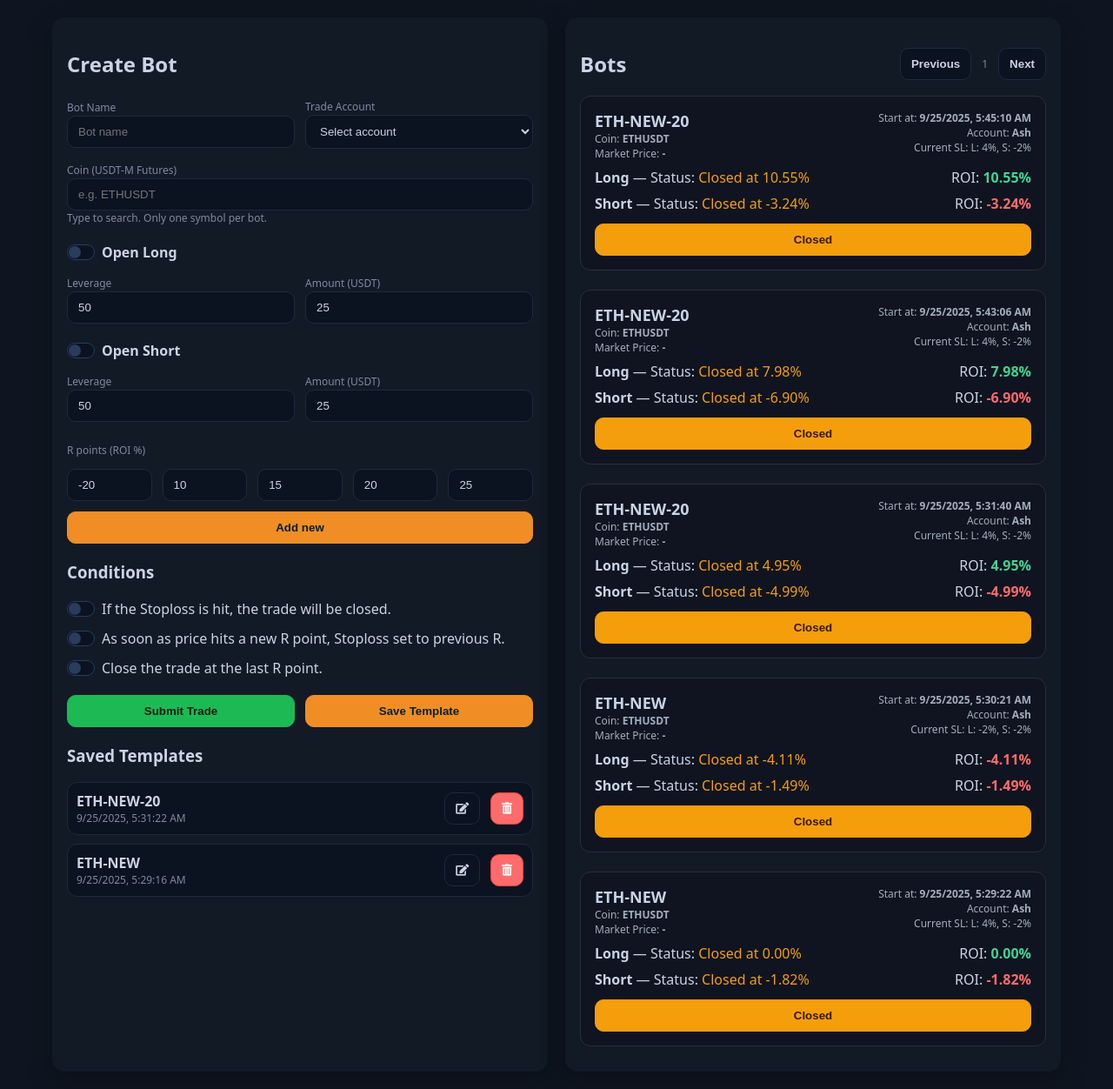
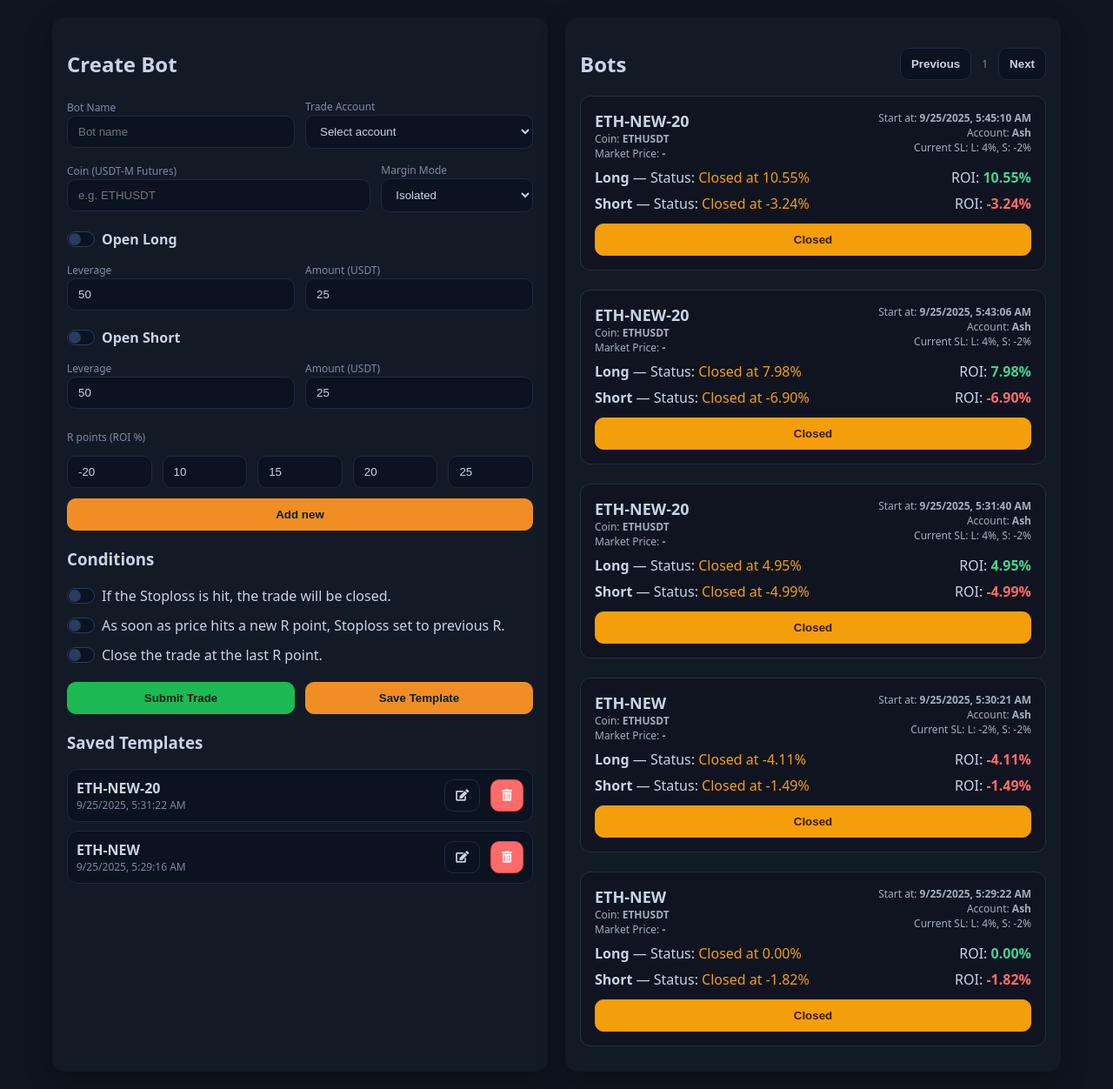
Before and after one commit to ashraful3ra/DualEdge-Bot, a Flask app: page /dashboard in a window 1280 px wide. Shown: the part 70-1322 px from the top of the page at 87% size. Run offline with Flask 3, Linux system fonts and the light colour scheme; data comes from the database, SQL or seed files in the repository; both versions use the stored data as it was after the commit; data that the repository does not hold is empty; parts of the project's set-up code (start-up, migrations or seed data) failed here and were passed over; some libraries are stand-ins or nearby versions.

Commit message:
Add margin mode selection and update bot logic for margin type handling

```diff
--- a/app.py
+++ b/app.py
@@ -173,6 +173,7 @@ def bots_list():
 def bots_submit():
     data=request.get_json(force=True)
     name=data.get('name','').strip(); symbol=data.get('symbol','').upper(); account_id=int(data.get('account_id') or 0)
+    margin_mode = data.get('margin_mode', 'ISOLATED').upper()
     long_enabled=int(bool(data.get('long_enabled'))); short_enabled=int(bool(data.get('short_enabled')))
     long_leverage=int(data.get('long_leverage') or 1); short_leverage=int(data.get('short_leverage') or 1)
     long_amount=float(data.get('long_amount') or 0); short_amount=float(data.get('short_amount') or 0)
@@ -195,7 +196,7 @@ def bots_submit():
         if long_enabled and long_amount < max(minN, 0): return jsonify({'error': f'Long amount (${long_amount}) is below min notional (${minN}).'}), 400
         if short_enabled and short_amount < max(minN, 0): return jsonify({'error': f'Short amount (${short_amount}) is below min notional (${minN}).'}), 400
 
-        bn.set_margin_isolated(symbol)
+        bn.set_margin_type(symbol, margin_mode)
         # Fix: Set leverage for both positions if enabled
         if long_enabled: bn.set_leverage(symbol, long_leverage)
         if short_enabled: bn.set_leverage(symbol, short_leverage)
@@ -342,6 +343,7 @@ def process_trade_logic(bot, bn_client, mark_price):
     sl_points = sorted([p for p in r_points if p < 0], reverse=True)
     tp_points = sorted([p for p in r_points if p > 0])
 
+    # Ensure SL points are initialized in the bot dictionary for local checks
     if 'long_sl_point' not in bot: bot['long_sl_point'] = None
     if 'short_sl_point' not in bot: bot['short_sl_point'] = None
 
@@ -351,25 +353,33 @@ def process_trade_logic(bot, bn_client, mark_price):
         if bot['long_status'] == 'Running' and bot['long_entry_price']:
             roi = compute_roi(bot['long_entry_price'], mark_price, bot['long_leverage'], 'LONG')
 
-            # Trailing SL
+            # === START: UPDATED TRAILING SL LOGIC ===
             if bot['cond_trailing'] and len(tp_points) > 1:
-                highest_tp_hit = next((p for p in reversed(tp_points) if roi >= p), None)
-                if highest_tp_hit:
-                    current_tp_index = tp_points.index(highest_tp_hit)
-                    if current_tp_index > 0:
-                        new_sl_point = tp_points[current_tp_index - 1]
-                        if new_sl_point != bot.get('long_sl_point'):
-                            cur.execute("UPDATE bots SET long_sl_point=? WHERE id=?", (new_sl_point, bot['id']))
-                            con.commit()
-                            bot['long_sl_point'] = new_sl_point
+                potential_new_sl = None
+                # Iterate through TP points in reverse (e.g., R5, R4, R3...) to find the highest one hit
+                for i in range(len(tp_points) - 1, 0, -1):
+                    # tp_points[i] is the TP level to check (e.g., R3)
+                    # tp_points[i-1] is the potential new SL (e.g., R2)
+                    if roi >= tp_points[i]:
+                        potential_new_sl = tp_points[i-1]
+                        break # Found the highest applicable SL, no need to check lower TPs
 
-            # SL Close
+                if potential_new_sl is not None:
+                    current_sl = bot.get('long_sl_point')
+                    # Only update the SL in the database if the new SL is higher than the current one
+                    if current_sl is None or potential_new_sl > current_sl:
+                        cur.execute("UPDATE bots SET long_sl_point=? WHERE id=?", (potential_new_sl, bot['id']))
+                        con.commit()
+                        bot['long_sl_point'] = potential_new_sl # Update local bot dict as well
+            # === END: UPDATED TRAILING SL LOGIC ===
+
+            # SL Close check
             current_sl = bot.get('long_sl_point')
             if current_sl is not None and roi <= current_sl:
                 close_position(bot, 'LONG', bn_client)
                 return
 
-            # Initial SL and Final TP close
+            # Initial SL and Final TP close conditions
             if (bot['cond_sl_close'] and sl_points and roi <= sl_points[0]) or \
                (bot['cond_close_last'] and tp_points and roi >= tp_points[-1]):
                 close_position(bot, 'LONG', bn_client)
@@ -379,25 +389,29 @@ def process_trade_logic(bot, bn_client, mark_price):
         if bot['short_status'] == 'Running' and bot['short_entry_price']:
             roi = compute_roi(bot['short_entry_price'], mark_price, bot['short_leverage'], 'SHORT')
 
-            # Trailing SL
+            # === START: UPDATED TRAILING SL LOGIC ===
             if bot['cond_trailing'] and len(tp_points) > 1:
-                highest_tp_hit = next((p for p in reversed(tp_points) if roi >= p), None)
-                if highest_tp_hit:
-                    current_tp_index = tp_points.index(highest_tp_hit)
-                    if current_tp_index > 0:
-                        new_sl_point = tp_points[current_tp_index - 1]
-                        if new_sl_point != bot.get('short_sl_point'):
-                            cur.execute("UPDATE bots SET short_sl_point=? WHERE id=?", (new_sl_point, bot['id']))
-                            con.commit()
-                            bot['short_sl_point'] = new_sl_point
+                potential_new_sl = None
+                for i in range(len(tp_points) - 1, 0, -1):
+                    if roi >= tp_points[i]:
+                        potential_new_sl = tp_points[i-1]
+                        break
 
-            # SL Close
+                if potential_new_sl is not None:
+                    current_sl = bot.get('short_sl_point')
+                    if current_sl is None or potential_new_sl > current_sl:
+                        cur.execute("UPDATE bots SET short_sl_point=? WHERE id=?", (potential_new_sl, bot['id']))
+                        con.commit()
+                        bot['short_sl_point'] = potential_new_sl
+            # === END: UPDATED TRAILING SL LOGIC ===
+
+            # SL Close check
             current_sl = bot.get('short_sl_point')
             if current_sl is not None and roi <= current_sl:
                 close_position(bot, 'SHORT', bn_client)
                 return
 
-            # Initial SL and Final TP close
+            # Initial SL and Final TP close conditions
             if (bot['cond_sl_close'] and sl_points and roi <= sl_points[0]) or \
                (bot['cond_close_last'] and tp_points and roi >= tp_points[-1]):
                 close_position(bot, 'SHORT', bn_client)
@@ -423,6 +437,7 @@ def start_roi_worker(bot_id):
             with connect() as con:
                 r = con.cursor().execute("SELECT long_status, short_status, long_sl_point, short_sl_point FROM bots WHERE id=?", (bot_id,)).fetchone()
                 if r:
+                    # Refresh bot data with the latest from DB before processing logic
                     bot_data['long_status'] = r['long_status']
                     bot_data['short_status'] = r['short_status']
                     bot_data['long_sl_point'] = r['long_sl_point']
--- a/static/js/dashboard.js
+++ b/static/js/dashboard.js
@@ -165,21 +165,24 @@ async function refreshBots(page = currentPage){
     const r=await fetch(`/bots/list?page=${page}`);
     const d=await r.json();
     renderBots(d.items||[]);
-    if (d.items.length < 5) {
-        document.getElementById('btn_next').disabled = true;
-    } else {
-        document.getElementById('btn_next').disabled = false;
-    }
-    if (page === 1) {
-        document.getElementById('btn_prev').disabled = true;
-    } else {
-        document.getElementById('btn_prev').disabled = false;
-    }
+    document.getElementById('btn_next').disabled = (d.items.length < 5);
+    document.getElementById('btn_prev').disabled = (page <= 1);
 }
 document.getElementById('r_add').addEventListener('click',()=>{R_points.push(0);renderR();});
 document.getElementById('btn_save_tpl').addEventListener('click',async()=>{const body=getFormPayload();if(!body.name){alert('Bot name required');return;}await fetch('/templates/save',{method:'POST',headers:{'Content-Type':'application/json'},body:JSON.stringify(body)});await loadTemplates();alert('Template saved');});
-function getFormPayload(){return{name:bot_name.value.trim(),account_id:parseInt(bot_account.value||0),symbol:bot_symbol.value.trim().toUpperCase(),long_enabled:long_on.checked?1:0,long_leverage:parseInt(long_lev.value||1),long_amount:parseFloat(long_amt.value||0),short_enabled:short_on.checked?1:0,short_leverage:parseInt(short_lev.value||1),short_amount:parseFloat(short_amt.value||0),r_points:R_points,cond_sl_close:cond_sl_close.checked?1:0,cond_trailing:cond_trailing.checked?1:0,cond_close_last:cond_close_last.checked?1:0};}
+function getFormPayload(){return{name:bot_name.value.trim(),account_id:parseInt(bot_account.value||0),symbol:bot_symbol.value.trim().toUpperCase(),margin_mode:document.getElementById('margin_mode').value,long_enabled:long_on.checked?1:0,long_leverage:parseInt(long_lev.value||1),long_amount:parseFloat(long_amt.value||0),short_enabled:short_on.checked?1:0,short_leverage:parseInt(short_lev.value||1),short_amount:parseFloat(short_amt.value||0),r_points:R_points,cond_sl_close:cond_sl_close.checked?1:0,cond_trailing:cond_trailing.checked?1:0,cond_close_last:cond_close_last.checked?1:0};}
 document.getElementById('btn_submit').addEventListener('click',async()=>{const body=getFormPayload();if(!body.name||!body.account_id||!body.symbol){alert('Name, account and symbol required');return;}if(!body.long_enabled&&!body.short_enabled){alert('Enable Long and/or Short');return;}const r=await fetch('/bots/submit',{method:'POST',headers:{'Content-Type':'application/json'},body:JSON.stringify(body)});const d=await safeJson(r);if(d.error||!d.ok){alert('Submit failed: '+(d.error||d.__raw||'unknown'));return;}await refreshBots();alert('Bot submitted');});
+
+document.getElementById('btn_next').addEventListener('click', () => {
+    currentPage++;
+    refreshBots(currentPage);
+});
+document.getElementById('btn_prev').addEventListener('click', () => {
+    if (currentPage > 1) {
+        currentPage--;
+        refreshBots(currentPage);
+    }
+});
 
 function initSocket(){
   sio = io();
@@ -230,4 +233,4 @@ async function loadTemplates(){const r=await fetch('/templates/list');const d=aw
 async function hydrateDashboard(){R_points=(window.__R_DEFAULT__||[]).slice();renderR();await initSymbolSuggest(); await updateMinNotional();await loadTemplates();await refreshBots();initSocket();}
 window.hydrateDashboard=hydrateDashboard;
 
-async function updateMinNotional(){const sym=(bot_symbol.value||'').toUpperCase();const noteL=document.getElementById('note_long');const noteS=document.getElementById('note_short');if(!sym){if(noteL)noteL.textContent='';if(noteS)noteS.textContent='';return;}try{const r=await fetch('/api/symbol-info?symbol='+encodeURIComponent(sym));const d=await r.json();if(d.min_notional!=null){const n = Number(d.min_notional||0); if(noteL) noteL.textContent = n>0 ? ('Min notional $'+n) : ''; if(noteS) noteL.textContent = n>0 ? ('Min notional $'+n) : '';} }catch(e){} }
+async function updateMinNotional(){const sym=(bot_symbol.value||'').toUpperCase();const noteL=document.getElementById('note_long');const noteS=document.getElementById('note_short');if(!sym){if(noteL)noteL.textContent='';if(noteS)noteS.textContent='';return;}try{const r=await fetch('/api/symbol-info?symbol='+encodeURIComponent(sym));const d=await r.json();if(d.min_notional!=null){const n = Number(d.min_notional||0); if(noteL) noteL.textContent = n>0 ? ('Min notional $'+n) : ''; if(noteS) noteS.textContent = n>0 ? ('Min notional $'+n) : '';} }catch(e){} }
--- a/templates/dashboard.html
+++ b/templates/dashboard.html
@@ -8,11 +8,22 @@
       <div style="flex:1"><label class="small">Trade Account</label><select id="bot_account" class="input"><option value="">Select account</option>{% for a in accounts %}{% if a.active %}<option value="{{a.id}}">{{a.name}} ({{'Testnet' if a.testnet else 'Mainnet'}})</option>{% endif %}{% endfor %}</select></div>
     </div>
     <div class="mt">
-      <label class="small">Coin (USDT-M Futures)</label>
-      <div style="position: relative;"> <input id="bot_symbol" class="input" placeholder="e.g. ETHUSDT" autocomplete="off">
-        <div id="symbol_suggest" class="list"></div>
-      </div>
-      <div class="small">Type to search. Only one symbol per bot.</div>
+        <div class="row">
+            <div style="flex:2">
+                <label class="small">Coin (USDT-M Futures)</label>
+                <div style="position: relative;">
+                    <input id="bot_symbol" class="input" placeholder="e.g. ETHUSDT" autocomplete="off">
+                    <div id="symbol_suggest" class="list"></div>
+                </div>
+            </div>
+            <div style="flex:1">
+                <label class="small">Margin Mode</label>
+                <select id="margin_mode" class="input">
+                    <option value="ISOLATED">Isolated</option>
+                    <option value="CROSSED">Cross</option>
+                </select>
+            </div>
+        </div>
     </div>
     <div class="mt2"><label class="switch"><input id="long_on" type="checkbox"><span class="dot"></span> <b>Open Long</b></label>
       <div class="row mt"><div style="flex:1"><label class="small">Leverage</label><input id="long_lev" class="input" type="number" min="1" max="150" value="50"></div><div style="flex:1"><label class="small">Amount (USDT)</label><input id="long_amt" class="input" type="number" min="1" step="0.1" value="25"><div class="small" id="note_long"></div></div></div>
```
Also changed, not shown: utils/binance.py (+6 -3 lines), data/app.db.
